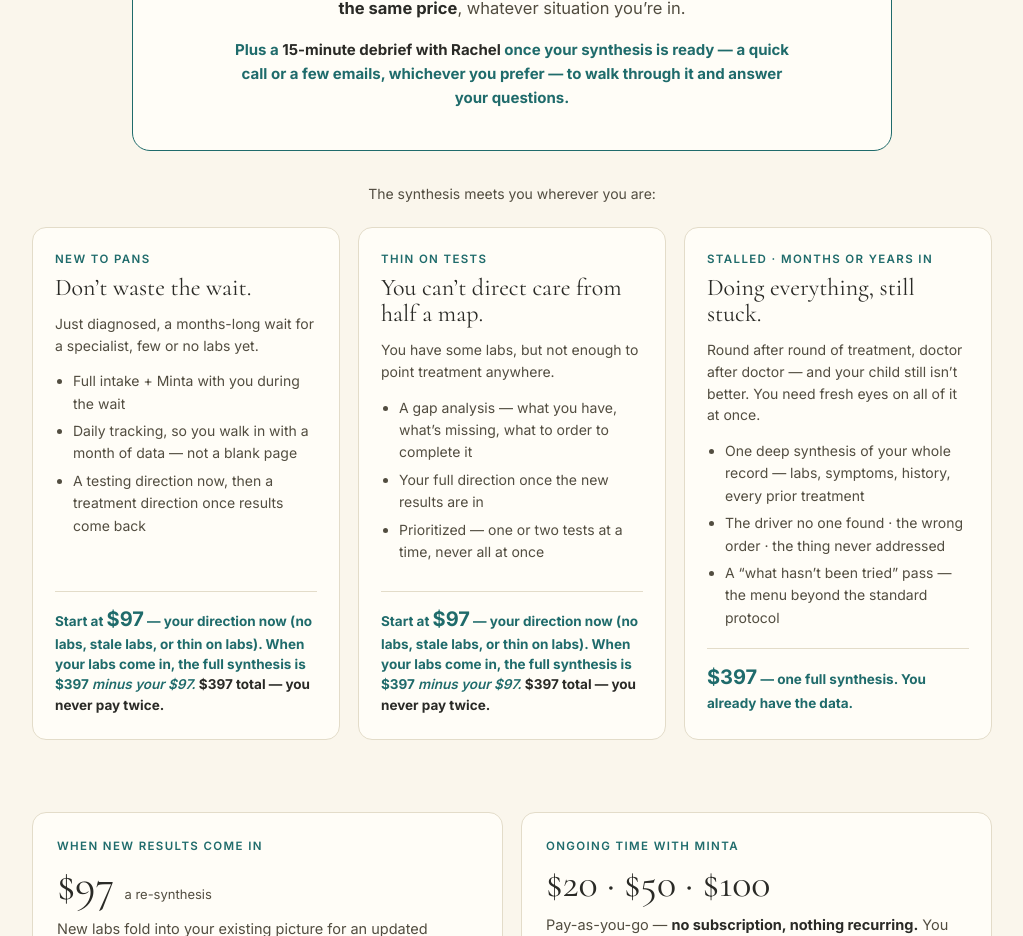
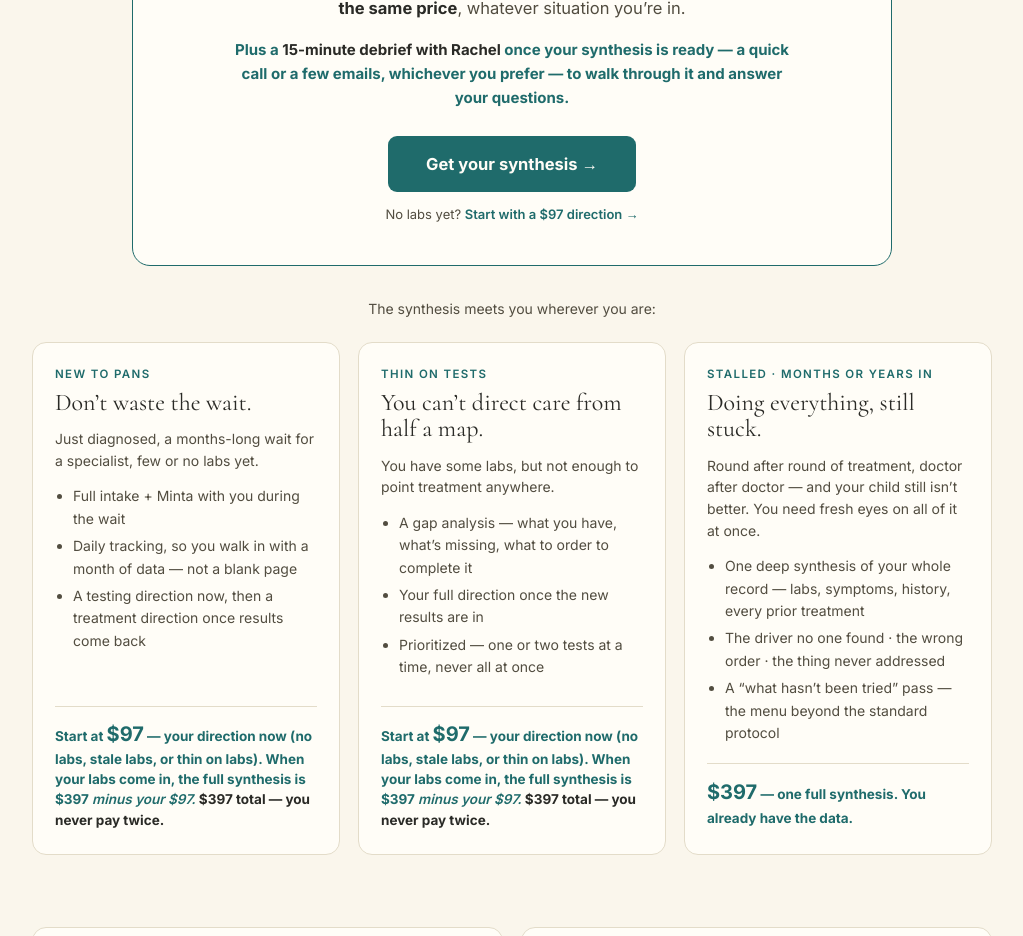
Before and after one commit to myleshorton/planb-pans, a Next.js app: page /packages in a window 1280 px wide. Shown: the part 840-1776 px from the top of the page, without its empty margins (128-1151 px from the left). Built offline with nearby package versions, Linux system fonts and the light colour scheme.

Commit message:
feat(pricing): wire 'Get your synthesis →' + '$97 direction' pay buttons to the app checkout

```diff
--- a/app/packages/page.tsx
+++ b/app/packages/page.tsx
@@ -79,6 +79,8 @@ export default function PricingPage() {
           <p style={{ fontSize: 15, color: teal, fontWeight: 700, margin: '16px auto 0', maxWidth: 560 }}>
             Plus a <strong style={{ color: ink }}>15-minute debrief with Rachel</strong> once your synthesis is ready — a quick call or a few emails, whichever you prefer — to walk through it and answer your questions.
           </p>
+          <a href="https://app.planbforpans.com/checkout/synthesis" style={{ display: 'inline-block', marginTop: 26, background: teal, color: '#fffdf7', fontSize: 16.5, fontWeight: 700, padding: '15px 38px', borderRadius: 9, textDecoration: 'none' }}>Get your synthesis →</a>
+          <p style={{ fontSize: 13, color: soft, margin: '12px 0 0' }}>No labs yet? <a href="https://app.planbforpans.com/checkout/synthesis?plan=direction" style={{ color: teal, fontWeight: 600, textDecoration: 'none' }}>Start with a $97 direction →</a></p>
         </div>
       </section>
 
```
